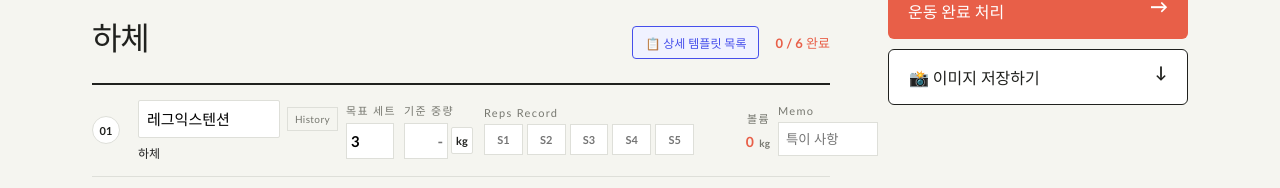
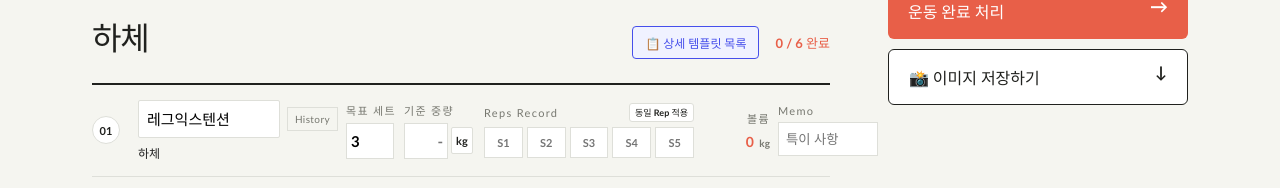
Before and after one commit to offbeyondd-lab/jaehwan-workout-app, a React (Vite) app: page / in a window 1280 px wide. Shown: the part 764-952 px from the top of the page. Built offline with nearby package versions, Linux system fonts and the light colour scheme.

Commit message:
Add '동일 Rep 적용' button next to Reps Record label to quickly copy S1 reps to S2~S5

```diff
--- a/src/App.css
+++ b/src/App.css
@@ -158,6 +158,10 @@ button { font: inherit; cursor: pointer; }
 .exercise-name-input { width: 100%; min-width: 0; border: 1px solid var(--line); border-radius: 2px; padding: 9px 8px; background: white; color: var(--ink); font: 700 14px inherit; outline: none; }
 .exercise-name-input:focus { border-color: var(--coral); box-shadow: 0 0 0 2px rgba(232, 95, 72, .12); }
 .target small, .reps-input small, .volume-cell small { display: block; margin-bottom: 5px; }
+.reps-header-line { display: flex; align-items: center; justify-content: space-between; margin-bottom: 5px; }
+.reps-header-line small { margin-bottom: 0; }
+.copy-rep-btn { border: 1px solid var(--line); background: white; color: var(--ink); font-size: 9px; font-weight: 800; padding: 2px 5px; border-radius: 3px; cursor: pointer; transition: all .15s ease; white-space: nowrap; }
+.copy-rep-btn:hover { border-color: #464feb; color: #464feb; background: #f0f2ff; }
 .target strong { color: var(--ink); font-size: 15px; }
 .rep-grid { display: grid; grid-template-columns: repeat(5, minmax(0, 1fr)); gap: 4px; }
 .rep-grid input { width: 100%; min-width: 0; padding: 8px 4px; text-align: center; font-size: 11px; border: 1px solid var(--line); color: var(--ink); font-weight: 700; outline: none; }
--- a/src/App.tsx
+++ b/src/App.tsx
@@ -313,6 +313,21 @@ function App() {
   useEffect(() => localStorage.setItem('workout-day-focuses', JSON.stringify(dayFocuses)), [dayFocuses])
 
   const updateRep = (index: number, setIndex: number, value: string) => setReps((current) => { const next = [...(current[currentKey(index)] ?? emptyReps())]; next[setIndex] = value; return { ...current, [currentKey(index)]: next } })
+
+  const copyFirstRepToAllSets = (index: number) => {
+    setReps((current) => {
+      const currentArr = current[currentKey(index)] ?? emptyReps()
+      const firstVal = currentArr[0]?.trim() || ''
+      if (!firstVal) {
+        alert('S1(1세트)에 반복 수를 먼저 입력해주세요.')
+        return current
+      }
+      return {
+        ...current,
+        [currentKey(index)]: [firstVal, firstVal, firstVal, firstVal, firstVal]
+      }
+    })
+  }
   const updateSetting = (exercise: Exercise, index: number, field: 'sets' | 'weight' | 'unit', value: string) => setOverrides((current) => {
     const currentSettings = settingsFor(exercise, selectedWeek, selectedDay, index)
     return {
@@ -1134,7 +1149,17 @@ function App() {
                       </label>
 
                       <div className="reps-input">
-                        <small>Reps Record</small>
+                        <div className="reps-header-line">
+                          <small>Reps Record</small>
+                          <button
+                            type="button"
+                            className="copy-rep-btn"
+                            title="S1에 입력한 Reps를 S2~S5 전체 세트에 동일하게 복사"
+                            onClick={() => copyFirstRepToAllSets(index)}
+                          >
+                            동일 Rep 적용
+                          </button>
+                        </div>
                         <div className="rep-grid">
                           {record.map((value, setIndex) => (
                             <input
```
